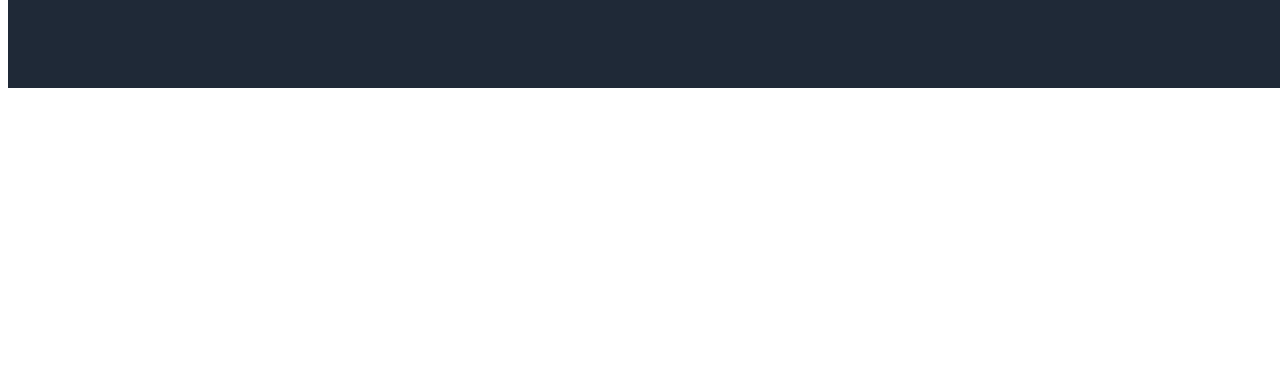
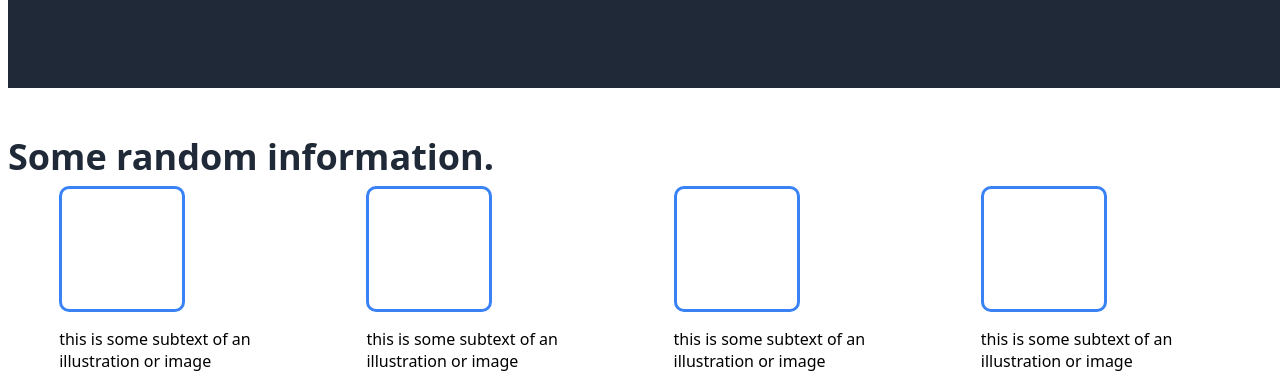
Before and after one commit to alexdumitruu/odin-landing-page, a plain HTML site: page index.html in a window 1280 px wide. Shown: the part 527-915 px from the top of the page. Before the commit the page ends 816 px from the top, so only its background shows below. Drawn offline with Linux system fonts and the light colour scheme.

Commit message:
started second section

```diff
--- a/index.html
+++ b/index.html
@@ -50,23 +50,33 @@
     </div>
     <div class="second-section-wrapper">
         <div class="second-section">
-            <div></div>
             <div>
-                <div>
-                    <div></div>
-                    <div></div>
+                <h1 class="second-section-header">Some random information.</h1>
+            </div>
+            <div class="main-part">
+                <div class="square-and-text">
+                    <div class="square"></div>
+                    <div class="text">
+                        <p>this is some subtext of an illustration or image</p>
+                    </div>
                 </div>
-                <div>
-                    <div></div>
-                    <div></div>
+                <div class="square-and-text">
+                    <div class="square"></div>
+                    <div class="text">
+                        <p>this is some subtext of an illustration or image</p>
+                    </div>
                 </div>
-                <div>
-                    <div></div>
-                    <div></div>
+                <div class="square-and-text">
+                    <div class="square"></div>
+                    <div class="text">
+                        <p>this is some subtext of an illustration or image</p>
+                    </div>
                 </div>
-                <div>
-                    <div></div>
-                    <div></div>
+                <div class="square-and-text">
+                    <div class="square"></div>
+                    <div class="text">
+                        <p>this is some subtext of an illustration or image</p>
+                    </div>
                 </div>
             </div>
         </div>
--- a/styles.css
+++ b/styles.css
@@ -98,3 +98,54 @@ body {
     width: 50%;
     height: 20%;
 }
+
+/*SECOND SECTION*/
+
+.second-section-wrapper {
+    width: 100vw;
+    display: flex;
+    justify-content: center;
+}
+
+.second-section {
+    display: flex;
+    flex-direction: column;
+    justify-content: space-around;
+    margin-top: 20px;
+}
+
+.second-section-header {
+    font-size: 36px;
+    font-weight: bold;
+    margin-bottom: 5px;
+    color: #1F2937;
+}
+
+.main-part {
+    display: flex;
+    justify-content: space-evenly;
+}
+
+.square-and-text {
+    display: flex;
+    flex-direction: column;
+    justify-content: space-between;
+    width:20%;
+}
+
+.square {
+    height: 120px;
+    width: 120px;
+    border: 3px solid #3882F6;
+    border-radius: 10px;
+}
+
+.text {
+
+}
+
+/*THIRD SECTION*/
+
+/*FOURTH SECTION*/
+
+/*FOOTER*/
```
